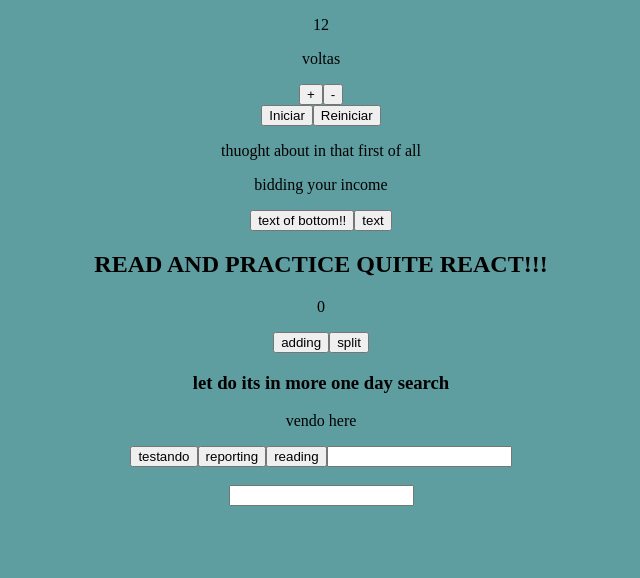
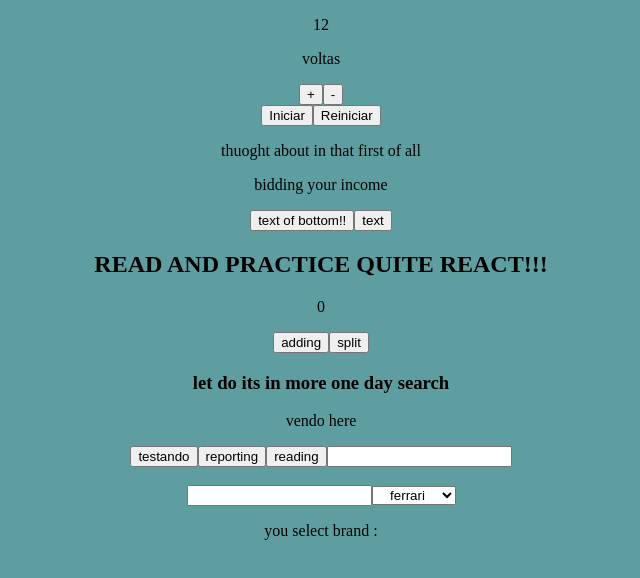
Before and after one commit to felipe-programador-18/traning-react, a React (Create React App) app in the folder myapp/: page / in a window 1280 px wide. Shown: the top 578 px of the page, without its empty margins (319-959 px from the left). Built offline with nearby package versions, Linux system fonts and the light colour scheme.

Commit message:
c12-traning and traning more always

```diff
--- a/myapp/src/App.js
+++ b/myapp/src/App.js
@@ -49,11 +49,33 @@ const ChangeTest = (props) =>{
 }
 
 
+//test to select opcoes of menu!!
+const Optimore = (props) =>{
+  return (
+
+    <option>
+    {props.more}
+    </option>
+  )
+}
+
+
+const Messagese = (props) => {
+  return(
+    <p>
+    {props.message}
+    </p>
+  )
+}
 
 
 
 
 function App() {
+  //try caught value in the onchange submenu
+   const [seleciona, setseleciona] = useState('')
+
+
 
   // caught values of input with onchange!!
   const [value, setvalue] = useState('')
@@ -137,6 +159,20 @@ function App() {
     <input type='password' name={name} onChange = { e => setname(e.target.value)} />
     {name}
 
+
+
+
+
+    <select seleciona={seleciona} onChange={e=> setseleciona(e.target.value)}>
+    <Optimore  more='ferrari' />
+    <Optimore more='lamburgini' />
+    <Optimore more='renault' />
+
+    </select>
+
+    <Messagese  message={'you select brand :'+ seleciona} />
+
+
     </div>
 
 
```
